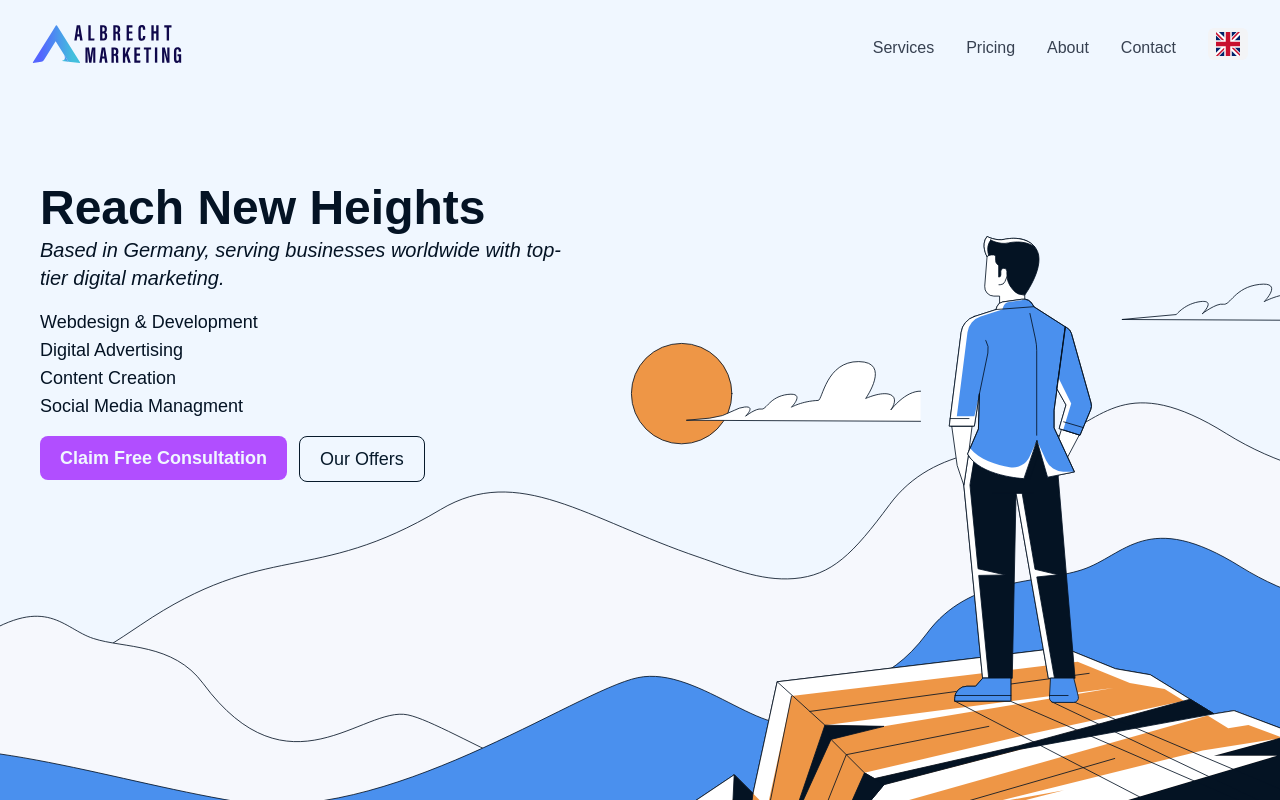
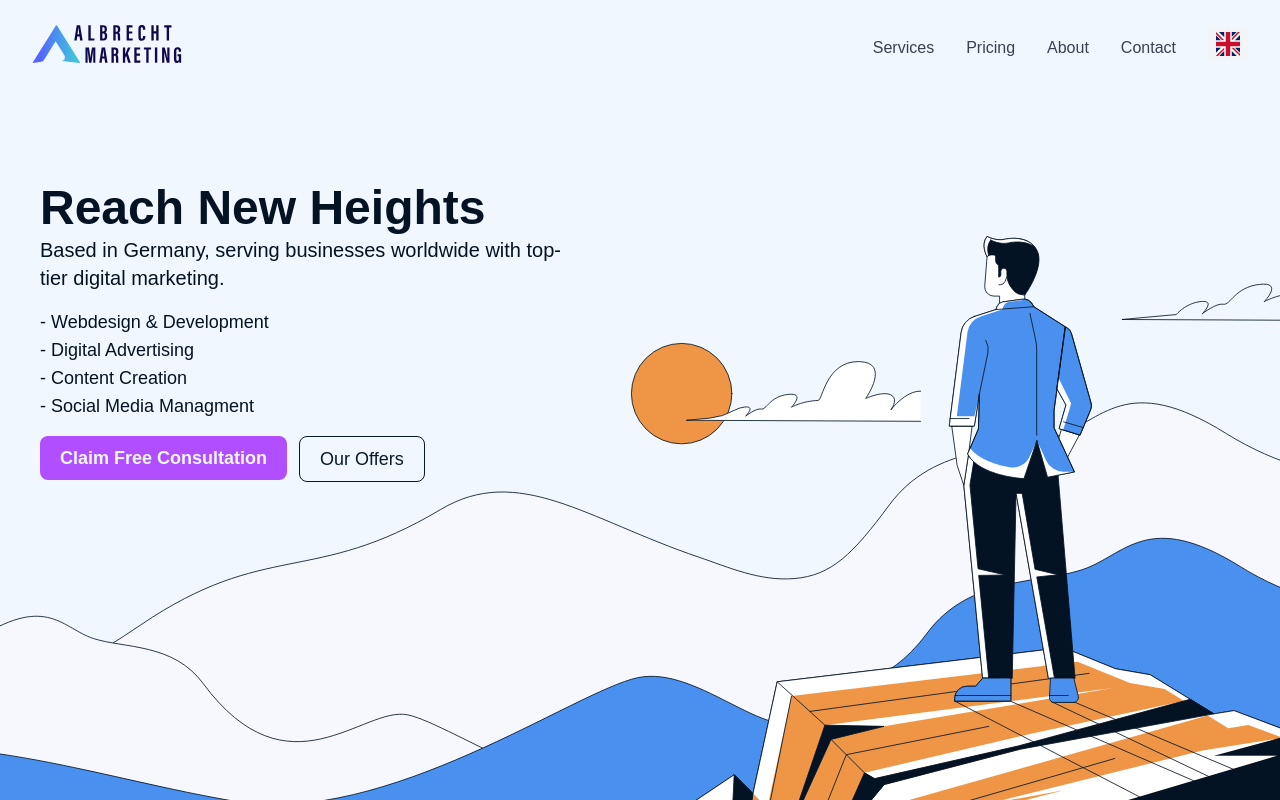
Before and after one commit to Ottttoooo/AlbrechtMarketing, a Next.js app: page /en in a window 1280 px wide. Shown: the top 800 px of the page. Built offline with nearby package versions, Linux system fonts and the light colour scheme.

Commit message:
hero list

```diff
--- a/messages/de.json
+++ b/messages/de.json
@@ -7,10 +7,10 @@
       "heading": "Erklimme neue Höhen",
       "subHeading": "Deine All-in-One-Agentur für digitales Marketing – in Deutschland ansässig, international verfügbar.",
       "listItems": {
-        "0": "Webdesign & Entwicklung",
-        "1": "Digitale Werbung",
-        "2": "Content Creation",
-        "3": "Social Media Managment"
+        "0": "- Webdesign & Entwicklung",
+        "1": "- Digitale Werbung",
+        "2": "- Content Creation",
+        "3": "- Social Media Managment"
       }
     },
     "infoBoxes": {
--- a/messages/en.json
+++ b/messages/en.json
@@ -7,10 +7,10 @@
       "heading": "Reach New Heights",
       "subHeading": "Based in Germany, serving businesses worldwide with top-tier digital marketing.",
       "listItems": {
-        "0": "Webdesign & Development",
-        "1": "Digital Advertising",
-        "2": "Content Creation",
-        "3": "Social Media Managment"
+        "0": "- Webdesign & Development",
+        "1": "- Digital Advertising",
+        "2": "- Content Creation",
+        "3": "- Social Media Managment"
       }
     },
     "infoBoxes": {
--- a/src/app/components/HomePageClient.tsx
+++ b/src/app/components/HomePageClient.tsx
@@ -144,12 +144,12 @@ export default function HomePageClient() {
                 {heroHeading}
               </h1>
 
-              <h2 className="mb-4 w-3/4 text-lg italic sm:text-xl ">
+              <h2 className="mb-4 w-3/4 text-lg  sm:text-xl ">
                 {heroSubHeading}
               </h2>
 
               {/* List of bullet points */}
-              <ul className="mb-4 text-lg font-normal">
+              <ul className="mb-4 text-lg">
                 {listItems.map((item: string, index: number) => (
                   <li key={index}>{item}</li>
                 ))}
```
